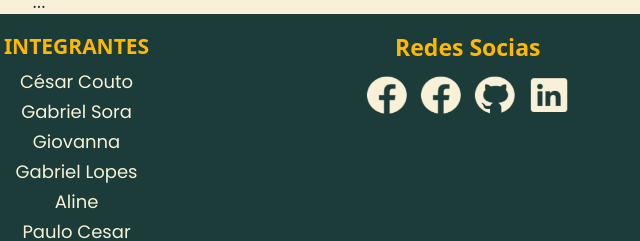
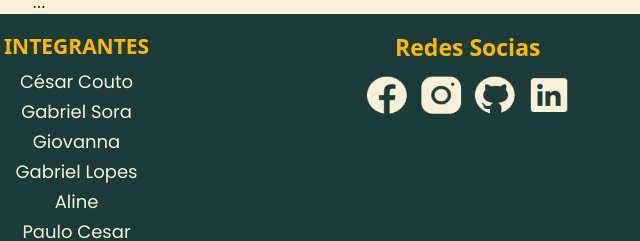
Before and after one commit to Sorazama/REVESTE, a plain HTML site: page index.html in a window 1280 px wide. Shown: the part 5513-5754 px from the top of the page, 601-1241 px from the left. Drawn offline with nearby package versions, Linux system fonts and the light colour scheme.

Commit message:
first commit

```diff
--- a/index.html
+++ b/index.html
@@ -923,7 +923,7 @@
                             src="Imagens/facebook.png" id="img-1" class="imagem-redes" alt="logotipo do facebook" /></a>
 
                     <a href="https://www.instagram.com/reveste__oficial/" target="_blank" rel="external"><img
-                            src="Imagens/facebook.png" class="imagem-redes" alt="logotipo do instagram" /></a>
+                            src="Imagens/instagram.png" class="imagem-redes" alt="logotipo do instagram" /></a>
 
                     <a href="https://github.com/Sorazama/REVESTE" target="_blank"><img src="Imagens/git hub.png"
                             class="imagem-redes" alt="logotipo do github" /></a>
```
